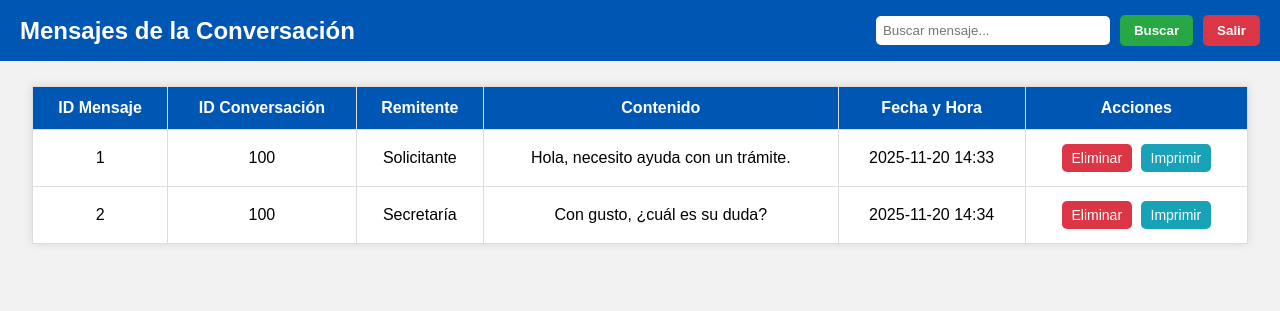
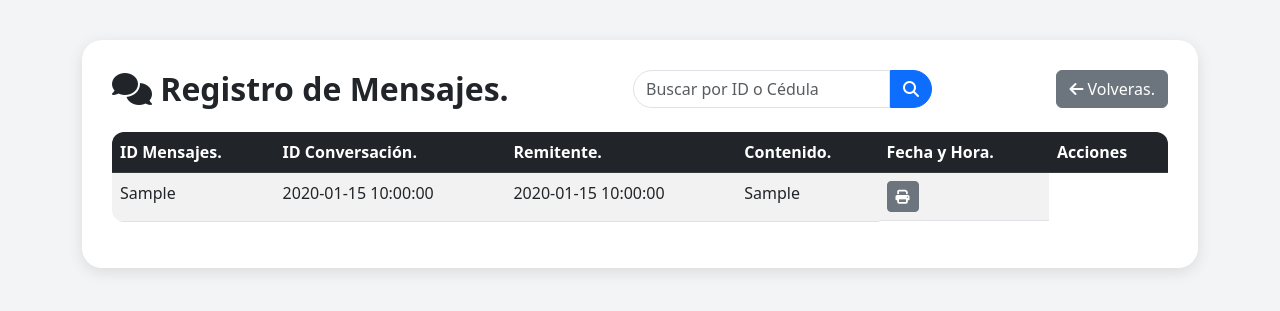
Before and after one commit to David382191/Proyecto_FINAL_Prototipo_ATHELL, a Flask app: template templates/registros_crud/mensajes_tabla.html in a window 1280 px wide. Shown: the top 311 px of the page. Run offline with Flask 3, Linux system fonts and the light colour scheme; the template is opened without the code that fills it: most values are stand-ins (such as "Sample title", 1, 10 or a date in 2020).

Commit message:
Sumary
Holia

```diff
--- a/templates/registros_crud/conversaciones_tabla.html
+++ b/templates/registros_crud/conversaciones_tabla.html
@@ -106,9 +106,9 @@
                     <td class="d-flex gap-2">
 
                         <!-- Mostrar mensajes -->
-                        <a href="/conversacion/{{ c.ID_Conversacion }}"
-                           class="btn btn-info btn-sm text-white">
-                            <i class="fa-solid fa-comment-dots"></i>
+                        <!-- Botón que lleva a los mensajes -->
+                        <a href="{{ url_for('conversaciones_bp.ver_mensajes', id_conversacion=conversacion.id_conversacion) }}">
+                            Ver Mensajes
                         </a>
 
                         <!-- Imprimir -->
--- a/templates/registros_crud/mensajes_tabla.html
+++ b/templates/registros_crud/mensajes_tabla.html
@@ -5,159 +5,125 @@
 <html lang="es">
 <head>
     <meta charset="UTF-8">
-    <meta name="viewport" content="width=device-width, initial-scale=1.0">
-    <title>Mensajes de Conversación</title>
+    <title>Registro de Mensajes. </title>
+
+    <!-- Bootstrap -->
+    <link href="https://cdn.jsdelivr.net/npm/bootstrap@5.3.0/dist/css/bootstrap.min.css"
+          rel="stylesheet">
+
+    <!-- Icons -->
+    <link rel="stylesheet"
+          href="https://cdnjs.cloudflare.com/ajax/libs/font-awesome/6.4.0/css/all.min.css">
+
     <style>
         body {
-            font-family: Arial, sans-serif;
-            background-color: #f2f2f2;
-            margin: 0;
-            padding: 0;
+            background: #f3f4f6;
         }
-
-        /* Barra superior */
-        .top-bar {
-            background-color: #0056b3;
-            color: white;
-            padding: 15px 20px;
-            display: flex;
-            justify-content: space-between;
-            align-items: center;
+        .container-box {
+            background: white;
+            border-radius: 20px;
+            padding: 30px;
+            box-shadow: 0px 4px 15px rgba(0,0,0,0.1);
+            margin-top: 40px;
         }
-
-        .top-bar h1 {
-            margin: 0;
-            font-size: 24px;
-        }
-
-        .top-bar .actions {
-            display: flex;
-            gap: 10px;
-            align-items: center;
-        }
-
-        .top-bar input[type="text"] {
-            padding: 7px;
-            border-radius: 5px;
-            border: none;
-            width: 220px;
-        }
-
-        .btn {
-            padding: 8px 14px;
-            border: none;
-            border-radius: 5px;
-            cursor: pointer;
+        h2 {
             font-weight: bold;
         }
-
-        .btn-search {
-            background-color: #28a745;
-            color: white;
+        .search-bar input {
+            border-radius: 30px 0 0 30px;
         }
-
-        .btn-exit {
-            background-color: #dc3545;
-            color: white;
+        .search-bar button {
+            border-radius: 0 30px 30px 0;
         }
-
-        /* Tabla */
         table {
-            width: 95%;
-            margin: 25px auto;
-            border-collapse: collapse;
-            background-color: white;
-            box-shadow: 0 0 10px rgba(0,0,0,0.1);
-        }
-
-        th, td {
-            border: 1px solid #ddd;
-            padding: 12px;
-            text-align: center;
-        }
-
-        th {
-            background-color: #0056b3;
-            color: white;
-        }
-
-        tr:hover {
-            background-color: #f1f1f1;
-        }
-
-        .btn-action {
-            padding: 6px 10px;
-            margin: 2px;
-            border: none;
-            border-radius: 5px;
-            cursor: pointer;
-            font-size: 14px;
-        }
-
-        .btn-delete {
-            background-color: #dc3545;
-            color: white;
-        }
-
-        .btn-print {
-            background-color: #17a2b8;
-            color: white;
+            border-radius: 12px;
+            overflow: hidden;
         }
     </style>
 </head>
+
 <body>
 
-    <!-- Barra superior -->
-    <div class="top-bar">
-        <h1>Mensajes de la Conversación</h1>
+<div class="container">
+    <div class="container-box">
 
-        <div class="actions">
-            <input type="text" placeholder="Buscar mensaje...">
-            <button class="btn btn-search">Buscar</button>
-            <button class="btn btn-exit">Salir</button>
-        </div>
+        <!-- ===================== -->
+        <!--  TÍTULO + BUSCADOR + BOTONES -->
+        <!-- ===================== -->
+        <div class="d-flex justify-content-between align-items-center mb-4">
+
+            <!-- TÍTULO -->
+            <h2 class="m-0">
+                <i class="fa-solid fa-comments"></i>
+                Registro de Mensajes.
+            </h2>
+
+            <!-- BARRA DE BÚSQUEDA -->
+            <form class="d-flex search-bar" method="GET" action="/buscar-conversaciones">
+                <input
+                    type="text"
+                    name="q"
+                    class="form-control"
+                    placeholder="Buscar por ID o Cédula"
+                    required
+                >
+                <button class="btn btn-primary">
+                    <i class="fa-solid fa-magnifying-glass"></i>
+                </button>
+            </form>
+
+            <!-- BOTÓN VOLVER -->
+            <a href="{{ url_for('home_bp.panel_conversaciones') }}" class="btn btn-secondary">
+                <i class="fa-solid fa-arrow-left"></i> Volveras.
+            </a>
+
         </div>
 
-    <!-- Tabla -->
-    <table>
-        <thead>
+        <!-- ===================== -->
+        <!-- TABLA DE REGISTROS -->
+        <!-- ===================== -->
+        <div class="table-responsive">
+            <table class="table table-striped table-hover">
+                <thead class="table-dark">
                 <tr>
-                <th>ID Mensaje</th>
-                <th>ID Conversación</th>
-                <th>Remitente</th>
-                <th>Contenido</th>
-                <th>Fecha y Hora</th>
+                    <th>ID Mensajes. </th>
+                    <th>ID Conversación. </th>
+                    <th>Remitente. </th>
+                    <th>Contenido. </th>
+                    <th>Fecha y Hora. </th>
                     <th>Acciones</th>
+
                 </tr>
                 </thead>
 
                 <tbody>
-            <!-- Ejemplo de fila -->
+                {% for c in conversaciones %}
                 <tr>
-                <td>1</td>
-                <td>100</td>
-                <td>Solicitante</td>
-                <td>Hola, necesito ayuda con un trámite.</td>
-                <td>2025-11-20 14:33</td>
-                <td>
-                    <button class="btn-action btn-delete">Eliminar</button>
-                    <button class="btn-action btn-print">Imprimir</button>
+                    <td>{{ c.ID_Conversacion }}</td>
+                    <td>{{ c.Fecha_inicio }}</td>
+                    <td>{{ c.Fecha_fin }}</td>
+                    <td>{{ c.CEDULA_SOLICITANTE }}</td>
+
+                    <!-- ACCIONES -->
+                    <td class="d-flex gap-2">
+
+
+
+                        <!-- Imprimir -->
+                        <a href="/imprimir-conversacion/{{ c.ID_Conversacion }}"
+                           class="btn btn-secondary btn-sm">
+                            <i class="fa-solid fa-print"></i>
+                        </a>
+
                     </td>
                 </tr>
-
-            <tr>
-                <td>2</td>
-                <td>100</td>
-                <td>Secretaría</td>
-                <td>Con gusto, ¿cuál es su duda?</td>
-                <td>2025-11-20 14:34</td>
-                <td>
-                    <button class="btn-action btn-delete">Eliminar</button>
-                    <button class="btn-action btn-print">Imprimir</button>
-                </td>
-            </tr>
+                {% endfor %}
                 </tbody>
             </table>
+        </div>
+
+    </div>
+</div>
 
 </body>
 </html>
--- a/templates/registros_crud/secretaria_tabla.html
+++ b/templates/registros_crud/secretaria_tabla.html
@@ -92,6 +92,7 @@
             <th>Apellido</th>
             <th>Usuario</th>
             <th>Teléfono</th>
+            <th>Acciones</th>
         </tr>
         </thead>
 
```
Also changed, not shown: controllers/registro_crud/conversaciones_tabla_controller.py (+17 -3 lines), depositodecodigos.txt (+18 -0 lines). Lines whose indentation alone changed are shown as unchanged.
